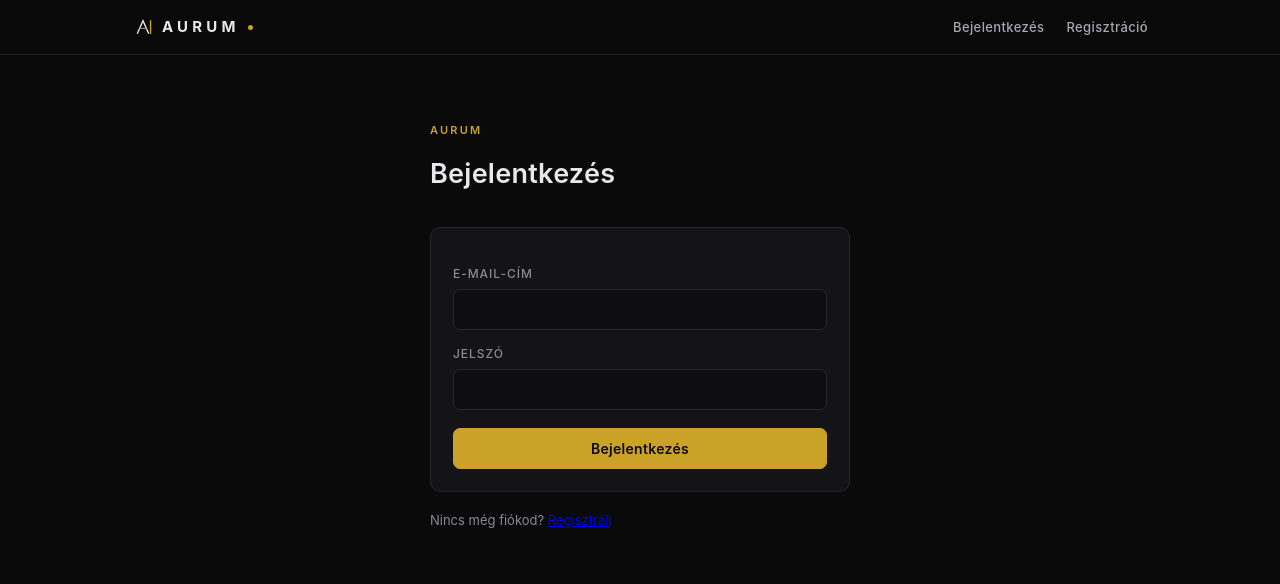
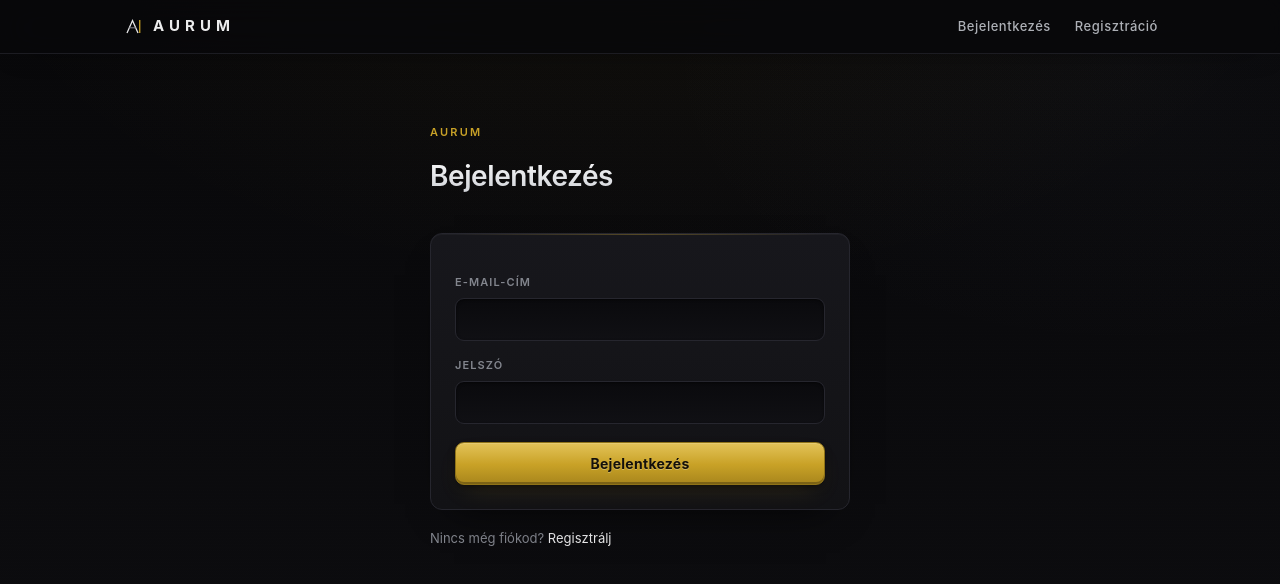
Before and after one commit to odinhunofficial-cyber/szamlafeldolgozo, a Next.js app: page /bejelentkezes in a window 1280 px wide. Shown: the top 584 px of the page. Built offline with nearby package versions, Linux system fonts and the light colour scheme; no server answers.

Commit message:
feat: prémium arculat, 3D gombok, számlák e-mailből, kimutatások

```diff
--- a/app/globals.css
+++ b/app/globals.css
@@ -1,211 +1,272 @@
 /* ============================================================
-   AURUM — márkaarculat
+   AURUM — prémium arculat
    Fekete alap · ezüst szöveg · arany hangsúly
-   Az arany KIZÁRÓLAG a hangsúlyra való: fő gomb, aktív állapot,
-   logó. Ha minden arany, semmi nem arany.
+   Az arany CSAK a fő műveletre, az aktív állapotra és a logóra.
    ============================================================ */
 
 :root {
-  /* Alap — nem tiszta fekete, mert az olcsó hatású */
-  --bg: #0a0a0b;
-  --surface: #141416;
-  --surface-2: #1b1b1f;
-  --line: #26262b;
-  --line-soft: #1f1f24;
+  --bg: #08080a;
+  --bg-2: #0d0d10;
+  --surface: #121215;
+  --surface-2: #17171c;
+  --surface-3: #1d1d23;
+  --line: #26262e;
+  --line-soft: #1c1c22;
 
-  /* Szöveg — ezüst skála */
-  --ink: #e8e8ea;
-  --ink-2: #a8a8b0;
-  --muted: #8a8a93;
+  --ink: #ececed;
+  --ink-2: #adb0b6;
+  --muted: #83868e;
+  --dim: #55585f;
 
-  /* Arany — a hangsúly */
   --gold: #c9a227;
-  --gold-soft: #e0c060;
-  --gold-dim: #6b5714;
+  --gold-2: #e3c359;
+  --gold-3: #8a6f18;
+  --gold-glow: rgba(201, 162, 39, .22);
 
-  /* Állapotok */
-  --ok: #4a9e6f;
-  --warn: #d99527;
-  --err: #c4544e;
+  --ok: #4fa87a;
+  --warn: #d99b34;
+  --err: #c9584f;
 
-  --radius: 10px;
-  --radius-sm: 7px;
+  --r: 12px;
+  --r-sm: 9px;
+  --r-lg: 18px;
+
+  --btn-hi: rgba(255,255,255,.14);
+  --btn-lo: rgba(0,0,0,.55);
 }
 
 * { box-sizing: border-box; }
 
-html { background: var(--bg); }
+html { background: var(--bg); color-scheme: dark; }
 
 body {
   margin: 0;
-  background: var(--bg);
+  min-height: 100vh;
   color: var(--ink);
-  font: 15px/1.6 "Inter", system-ui, -apple-system, "Segoe UI", Arial, sans-serif;
+  font: 15px/1.65 "Inter", system-ui, -apple-system, "Segoe UI", Arial, sans-serif;
   -webkit-font-smoothing: antialiased;
+  background:
+    radial-gradient(1100px 620px at 50% -12%, rgba(201,162,39,.055), transparent 62%),
+    radial-gradient(780px 480px at 88% 8%, rgba(140,150,175,.035), transparent 60%),
+    linear-gradient(180deg, var(--bg) 0%, var(--bg-2) 100%);
+  background-attachment: fixed;
 }
 
-/* ---------- Tipográfia ---------- */
+body::before {
+  content: "";
+  position: fixed;
+  inset: 0;
+  pointer-events: none;
+  z-index: 0;
+  opacity: .5;
+  background-image:
+    repeating-linear-gradient(0deg, rgba(255,255,255,.012) 0 1px, transparent 1px 3px);
+}
+
+.container { position: relative; z-index: 1; max-width: 1080px; margin: 0 auto; padding: 30px 22px 90px; }
 
 h1 {
-  font-size: 27px;
+  font-size: 28px;
   font-weight: 600;
-  letter-spacing: .01em;
-  margin: 0 0 6px;
+  letter-spacing: -.015em;
+  margin: 0 0 8px;
+  background: linear-gradient(180deg, #fff 0%, #c9ccd2 100%);
+  -webkit-background-clip: text;
+  background-clip: text;
+  -webkit-text-fill-color: transparent;
 }
 
 h2 {
-  font-size: 13px;
+  font-size: 12px;
   font-weight: 600;
   text-transform: uppercase;
-  letter-spacing: .12em;
+  letter-spacing: .16em;
   color: var(--muted);
-  margin: 32px 0 12px;
+  margin: 36px 0 14px;
 }
 
-h3 {
-  font-size: 15px;
-  font-weight: 600;
-  letter-spacing: .01em;
-  margin: 22px 0 8px;
+h3 { font-size: 15px; font-weight: 600; letter-spacing: -.005em; margin: 22px 0 8px; }
+
+.card {
+  position: relative;
+  background: linear-gradient(180deg, var(--surface-2) 0%, var(--surface) 100%);
+  border: 1px solid var(--line);
+  border-radius: var(--r);
+  padding: 24px;
+  margin: 16px 0;
+  box-shadow:
+    0 1px 0 rgba(255,255,255,.035) inset,
+    0 18px 40px -24px rgba(0,0,0,.9);
 }
 
-.container { max-width: 1060px; margin: 0 auto; padding: 28px 22px 80px; }
-
-/* ---------- Felület ---------- */
-
-.card {
-  background: var(--surface);
-  border: 1px solid var(--line);
-  border-radius: var(--radius);
-  padding: 22px;
-  margin: 16px 0;
+.card::before {
+  content: "";
+  position: absolute;
+  top: 0; left: 24px; right: 24px;
+  height: 1px;
+  background: linear-gradient(90deg, transparent, rgba(201,162,39,.32), transparent);
 }
 
 label {
   display: block;
-  font-size: 12px;
-  font-weight: 500;
+  font-size: 11px;
+  font-weight: 600;
   text-transform: uppercase;
-  letter-spacing: .08em;
+  letter-spacing: .1em;
   color: var(--muted);
-  margin: 14px 0 6px;
+  margin: 15px 0 7px;
 }
 
 input, select, textarea {
   width: 100%;
-  padding: 11px 13px;
+  padding: 12px 14px;
   font-size: 14px;
   font-family: inherit;
   color: var(--ink);
-  background: #0e0e10;
+  background: linear-gradient(180deg, #0a0a0d 0%, #101014 100%);
   border: 1px solid var(--line);
-  border-radius: var(--radius-sm);
+  border-radius: var(--r-sm);
   outline: none;
-  transition: border-color .15s, box-shadow .15s;
+  box-shadow: 0 1px 3px rgba(0,0,0,.5) inset;
+  transition: border-color .18s, box-shadow .18s;
 }
 
+input:hover, select:hover, textarea:hover { border-color: #35353f; }
+
 input:focus, select:focus, textarea:focus {
-  border-color: var(--gold-dim);
-  box-shadow: 0 0 0 3px rgba(201, 162, 39, .10);
+  border-color: var(--gold-3);
+  box-shadow: 0 1px 3px rgba(0,0,0,.5) inset, 0 0 0 3px var(--gold-glow);
 }
 
-input::placeholder, textarea::placeholder { color: #55555e; }
+input::placeholder, textarea::placeholder { color: var(--dim); }
 
-textarea { min-height: 88px; font-family: ui-monospace, monospace; }
+textarea { min-height: 90px; font-family: ui-monospace, monospace; }
 
-/* ---------- Gombok ---------- */
+/* ---------- 3D GOMBOK ---------- */
 
 button {
-  padding: 11px 20px;
+  position: relative;
+  padding: 12px 22px;
   font-size: 14px;
   font-family: inherit;
-  font-weight: 600;
+  font-weight: 700;
   letter-spacing: .02em;
-  color: #0a0a0b;
-  background: var(--gold);
-  border: 1px solid var(--gold);
-  border-radius: var(--radius-sm);
+  color: #14100a;
+  background: linear-gradient(180deg, var(--gold-2) 0%, var(--gold) 52%, #a8861d 100%);
+  border: 1px solid #8f7318;
+  border-radius: var(--r-sm);
   cursor: pointer;
-  transition: background .15s, border-color .15s, opacity .15s;
+  text-shadow: 0 1px 0 rgba(255,255,255,.28);
+  box-shadow:
+    0 1px 0 var(--btn-hi) inset,
+    0 -2px 0 rgba(0,0,0,.28) inset,
+    0 4px 10px -3px rgba(0,0,0,.75),
+    0 10px 26px -10px var(--gold-glow);
+  transition: transform .1s ease, box-shadow .18s, filter .18s;
+  transform: translateY(0);
 }
 
-button:hover:not(:disabled) { background: var(--gold-soft); border-color: var(--gold-soft); }
-button:disabled { opacity: .4; cursor: default; }
+button:hover:not(:disabled) {
+  filter: brightness(1.06);
+  box-shadow:
+    0 1px 0 var(--btn-hi) inset,
+    0 -2px 0 rgba(0,0,0,.28) inset,
+    0 6px 14px -3px rgba(0,0,0,.8),
+    0 14px 34px -10px var(--gold-glow);
+  transform: translateY(-1px);
+}
 
-/* A másodlagos gomb ezüst, nem arany — az arany a fő műveleté */
+button:active:not(:disabled) {
+  transform: translateY(1px);
+  box-shadow:
+    0 2px 6px rgba(0,0,0,.6) inset,
+    0 1px 0 rgba(0,0,0,.4),
+    0 0 0 transparent;
+}
+
+button:disabled { opacity: .38; cursor: default; filter: saturate(.5); }
+
 button.secondary {
-  color: var(--ink-2);
-  background: transparent;
-  border: 1px solid var(--line);
+  color: var(--ink);
+  background: linear-gradient(180deg, #26262d 0%, #1a1a20 100%);
+  border: 1px solid #3a3a45;
+  text-shadow: 0 -1px 0 rgba(0,0,0,.5);
+  box-shadow:
+    0 1px 0 rgba(255,255,255,.07) inset,
+    0 -2px 0 rgba(0,0,0,.45) inset,
+    0 3px 8px -2px rgba(0,0,0,.7);
 }
+
 button.secondary:hover:not(:disabled) {
-  background: var(--surface-2);
-  border-color: #3a3a42;
+  background: linear-gradient(180deg, #2e2e37 0%, #202027 100%);
+  border-color: #4a4a58;
+  filter: none;
+}
+
+button.secondary:active:not(:disabled) {
+  box-shadow: 0 2px 6px rgba(0,0,0,.65) inset, 0 1px 0 rgba(0,0,0,.4);
 }
 
 button.danger {
-  color: var(--err);
-  background: transparent;
-  border: 1px solid rgba(196, 84, 78, .35);
+  color: #f0d5d2;
+  background: linear-gradient(180deg, #3a1f1d 0%, #2a1615 100%);
+  border: 1px solid #5c2b28;
+  text-shadow: 0 -1px 0 rgba(0,0,0,.5);
+  box-shadow: 0 1px 0 rgba(255,255,255,.05) inset, 0 3px 8px -2px rgba(0,0,0,.7);
 }
-
-/* ---------- Elrendezés ---------- */
 
 .row { display: flex; gap: 12px; align-items: flex-end; flex-wrap: wrap; }
 .row > * { flex: 1 1 180px; }
 
-/* ---------- Címkék ---------- */
-
 .chip {
   display: inline-block;
-  padding: 3px 10px;
+  padding: 3px 11px;
   border-radius: 999px;
-  font-size: 11px;
-  font-weight: 600;
+  font-size: 10.5px;
+  font-weight: 700;
   text-transform: uppercase;
-  letter-spacing: .07em;
+  letter-spacing: .08em;
   color: var(--muted);
-  background: var(--surface-2);
+  background: linear-gradient(180deg, var(--surface-3), var(--surface-2));
   border: 1px solid var(--line);
+  box-shadow: 0 1px 0 rgba(255,255,255,.05) inset;
 }
 
-.chip.new      { color: var(--ink-2);  border-color: #33333b; }
-.chip.reviewed { color: var(--gold);   border-color: var(--gold-dim); background: rgba(201,162,39,.06); }
-.chip.exported { color: #6f6f78;       border-color: var(--line-soft); }
-.chip.warn     { color: var(--warn);   border-color: rgba(217,149,39,.35); background: rgba(217,149,39,.06); }
-
-/* ---------- Üzenetek ---------- */
+.chip.new      { color: var(--ink-2); border-color: #3a3a45; }
+.chip.reviewed { color: var(--gold-2); border-color: var(--gold-3); background: linear-gradient(180deg, rgba(201,162,39,.16), rgba(201,162,39,.06)); }
+.chip.exported { color: var(--dim); border-color: var(--line-soft); }
+.chip.warn     { color: var(--warn); border-color: rgba(217,155,52,.4); background: linear-gradient(180deg, rgba(217,155,52,.14), rgba(217,155,52,.05)); }
 
 .msg {
-  padding: 13px 15px;
-  border-radius: var(--radius-sm);
-  margin: 14px 0;
+  padding: 14px 16px;
+  border-radius: var(--r-sm);
+  margin: 15px 0;
   font-size: 14px;
   border: 1px solid var(--line);
-  background: var(--surface-2);
+  background: linear-gradient(180deg, var(--surface-2), var(--surface));
+  box-shadow: 0 8px 20px -14px rgba(0,0,0,.9);
 }
 
-.msg.error { color: #e89894; border-color: rgba(196,84,78,.35); background: rgba(196,84,78,.07); }
-.msg.ok    { color: #8fd3ab; border-color: rgba(74,158,111,.35); background: rgba(74,158,111,.07); }
-.msg.warn  { color: #e8c17a; border-color: var(--gold-dim);      background: rgba(201,162,39,.06); }
-
-/* ---------- Fejléc ---------- */
+.msg.error { color: #eda9a2; border-color: rgba(201,88,79,.4); background: linear-gradient(180deg, rgba(201,88,79,.10), rgba(201,88,79,.04)); }
+.msg.ok    { color: #94d9b1; border-color: rgba(79,168,122,.4); background: linear-gradient(180deg, rgba(79,168,122,.10), rgba(79,168,122,.04)); }
+.msg.warn  { color: #e7c483; border-color: var(--gold-3); background: linear-gradient(180deg, rgba(201,162,39,.10), rgba(201,162,39,.035)); }
 
 nav.topbar {
-  background: rgba(10, 10, 11, .88);
-  backdrop-filter: blur(12px);
-  border-bottom: 1px solid var(--line-soft);
   position: sticky;
   top: 0;
-  z-index: 10;
+  z-index: 20;
+  background: rgba(8,8,10,.82);
+  backdrop-filter: blur(18px) saturate(1.3);
+  border-bottom: 1px solid var(--line-soft);
+  box-shadow: 0 12px 30px -22px rgba(0,0,0,1);
 }
 
 nav.topbar .inner {
-  max-width: 1060px;
+  max-width: 1080px;
   margin: 0 auto;
-  padding: 15px 22px;
+  padding: 14px 22px;
   display: flex;
-  gap: 22px;
+  gap: 24px;
   align-items: center;
   flex-wrap: wrap;
 }
@@ -215,118 +276,240 @@ nav.topbar a {
   text-decoration: none;
   font-size: 13px;
   font-weight: 500;
-  letter-spacing: .03em;
-  transition: color .15s;
+  letter-spacing: .04em;
+  transition: color .16s;
 }
 
-nav.topbar a:hover { color: var(--gold); }
+nav.topbar a:hover { color: var(--gold-2); }
 
-/* A logó: ritkított nagybetű, ezüst, arany ponttal */
+a { color: var(--ink); text-decoration: none; }
+a:hover { color: var(--gold-2); }
+
 nav.topbar .brand {
+  display: inline-flex;
+  align-items: center;
+  gap: 10px;
   font-size: 15px;
   font-weight: 700;
-  letter-spacing: .28em;
+  letter-spacing: .34em;
+  text-transform: uppercase;
   color: var(--ink);
-  text-transform: uppercase;
-  margin-right: 10px;
-  display: inline-flex;
-  align-items: center;
-  gap: 8px;
+  margin-right: 8px;
 }
 
-nav.topbar .brand::after {
-  content: "";
-  width: 5px;
-  height: 5px;
-  border-radius: 50%;
-  background: var(--gold);
-}
-
+nav.topbar .brand:hover { color: var(--ink); }
 nav.topbar .spacer { flex: 1; }
-
-/* ---------- Táblázat ---------- */
 
 table { width: 100%; border-collapse: collapse; font-size: 14px; }
 
 th {
   text-align: left;
-  padding: 10px;
-  font-size: 11px;
-  font-weight: 600;
+  padding: 11px 10px;
+  font-size: 10.5px;
+  font-weight: 700;
   text-transform: uppercase;
-  letter-spacing: .09em;
+  letter-spacing: .11em;
   color: var(--muted);
   border-bottom: 1px solid var(--line);
 }
 
 td {
-  padding: 12px 10px;
+  padding: 13px 10px;
   border-bottom: 1px solid var(--line-soft);
   color: var(--ink);
+  transition: background .14s;
 }
 
-tbody tr:hover td { background: rgba(255,255,255,.014); }
+tbody tr:hover td { background: rgba(201,162,39,.028); }
 
-td.num, th.num {
-  text-align: right;
-  font-variant-numeric: tabular-nums;
-  letter-spacing: .01em;
-}
-
-/* ---------- Segédosztályok ---------- */
+td.num, th.num { text-align: right; font-variant-numeric: tabular-nums; letter-spacing: .012em; }
 
 .muted { color: var(--muted); }
 .small { font-size: 13px; }
 
-/* A főoldal hős sora */
 .hero {
-  padding: 56px 0 32px;
+  position: relative;
+  padding: 68px 0 44px;
   border-bottom: 1px solid var(--line-soft);
-  margin-bottom: 8px;
+  margin-bottom: 10px;
 }
 
 .hero .eyebrow {
-  font-size: 11px;
-  font-weight: 600;
+  display: inline-block;
+  font-size: 10.5px;
+  font-weight: 700;
   text-transform: uppercase;
-  letter-spacing: .2em;
-  color: var(--gold);
-  margin-bottom: 14px;
+  letter-spacing: .24em;
+  color: var(--gold-2);
+  margin-bottom: 18px;
+  padding: 5px 14px;
+  border: 1px solid var(--gold-3);
+  border-radius: 999px;
+  background: linear-gradient(180deg, rgba(201,162,39,.10), rgba(201,162,39,.03));
+  box-shadow: 0 0 26px -8px var(--gold-glow);
 }
 
 .hero h1 {
-  font-size: 40px;
+  font-size: 46px;
   font-weight: 500;
-  letter-spacing: .02em;
-  line-height: 1.15;
-  margin: 0 0 14px;
-  max-width: 620px;
+  letter-spacing: -.028em;
+  line-height: 1.1;
+  margin: 0 0 18px;
+  max-width: 700px;
 }
 
 .hero p {
   color: var(--ink-2);
-  font-size: 16px;
-  max-width: 560px;
-  margin: 0 0 28px;
+  font-size: 17px;
+  max-width: 580px;
+  margin: 0 0 32px;
 }
 
-/* Ejtőzóna a feltöltéshez */
 .dropzone {
-  border: 1px dashed var(--gold-dim);
-  border-radius: var(--radius);
-  padding: 44px 22px;
+  position: relative;
+  border: 1.5px dashed var(--gold-3);
+  border-radius: var(--r-lg);
+  padding: 52px 24px;
   text-align: center;
   color: var(--muted);
-  background: rgba(201,162,39,.025);
-  transition: border-color .15s, background .15s;
+  background:
+    radial-gradient(560px 200px at 50% 0%, rgba(201,162,39,.07), transparent 70%),
+    linear-gradient(180deg, var(--surface-2), var(--surface));
+  box-shadow: 0 20px 50px -34px rgba(0,0,0,1);
+  transition: border-color .18s, background .18s, transform .18s;
+  cursor: pointer;
 }
 
-.dropzone:hover { border-color: var(--gold); background: rgba(201,162,39,.05); }
-.dropzone strong { display: block; color: var(--ink); font-size: 16px; margin-bottom: 6px; }
+.dropzone:hover {
+  border-color: var(--gold);
+  transform: translateY(-1px);
+  background:
+    radial-gradient(560px 200px at 50% 0%, rgba(201,162,39,.12), transparent 70%),
+    linear-gradient(180deg, var(--surface-3), var(--surface-2));
+}
 
-/* Elkülönítő arany vonal */
+.dropzone strong { display: block; color: var(--ink); font-size: 17px; margin-bottom: 7px; letter-spacing: -.01em; }
+
 .rule {
   height: 1px;
-  background: linear-gradient(90deg, var(--gold-dim), transparent);
-  margin: 26px 0;
+  background: linear-gradient(90deg, transparent, var(--gold-3), transparent);
+  margin: 30px 0;
+  opacity: .7;
 }
+
+.stats { display: flex; gap: 14px; flex-wrap: wrap; margin: 22px 0; }
+
+.stat {
+  flex: 1 1 190px;
+  position: relative;
+  padding: 20px 20px 18px;
+  border-radius: var(--r);
+  border: 1px solid var(--line);
+  background: linear-gradient(180deg, var(--surface-2), var(--surface));
+  box-shadow: 0 1px 0 rgba(255,255,255,.035) inset, 0 16px 36px -26px rgba(0,0,0,1);
+  overflow: hidden;
+}
+
+.stat::after {
+  content: "";
+  position: absolute;
+  top: 0; left: 0; right: 0;
+  height: 2px;
+  background: linear-gradient(90deg, transparent, var(--gold), transparent);
+  opacity: .55;
+}
+
+.stat .k { font-size: 10.5px; font-weight: 700; text-transform: uppercase; letter-spacing: .12em; color: var(--muted); }
+.stat .v {
+  font-size: 26px;
+  font-weight: 600;
+  letter-spacing: -.02em;
+  margin-top: 8px;
+  font-variant-numeric: tabular-nums;
+  background: linear-gradient(180deg, #fff, #b9bcc4);
+  -webkit-background-clip: text;
+  background-clip: text;
+  -webkit-text-fill-color: transparent;
+}
+.stat .u { font-size: 12px; color: var(--dim); margin-top: 3px; }
+
+.grid { display: grid; grid-template-columns: repeat(auto-fit, minmax(250px, 1fr)); gap: 14px; margin: 20px 0; }
+
+.feature {
+  position: relative;
+  padding: 22px;
+  border-radius: var(--r);
+  border: 1px solid var(--line);
+  background: linear-gradient(180deg, var(--surface-2), var(--surface));
+  box-shadow: 0 1px 0 rgba(255,255,255,.035) inset, 0 16px 36px -26px rgba(0,0,0,1);
+}
+
+.feature .ic {
+  display: inline-flex;
+  align-items: center;
+  justify-content: center;
+  width: 34px; height: 34px;
+  border-radius: 9px;
+  margin-bottom: 14px;
+  font-size: 15px;
+  color: var(--gold-2);
+  border: 1px solid var(--gold-3);
+  background: linear-gradient(180deg, rgba(201,162,39,.14), rgba(201,162,39,.04));
+  box-shadow: 0 1px 0 rgba(255,255,255,.07) inset;
+}
+
+.feature h3 { margin: 0 0 7px; font-size: 15px; }
+.feature p { margin: 0; font-size: 13.5px; color: var(--ink-2); line-height: 1.6; }
+.feature .tag {
+  position: absolute; top: 16px; right: 16px;
+  font-size: 9.5px; font-weight: 700; letter-spacing: .1em; text-transform: uppercase;
+  color: var(--gold-2);
+  padding: 3px 9px; border-radius: 999px;
+  border: 1px solid var(--gold-3);
+  background: rgba(201,162,39,.08);
+}
+
+.tabs { display: flex; gap: 6px; flex-wrap: wrap; margin: 22px 0 4px; padding: 5px; border-radius: 12px; border: 1px solid var(--line-soft); background: rgba(255,255,255,.014); }
+
+.tab {
+  position: relative;
+  padding: 9px 17px;
+  font-size: 13px;
+  font-weight: 600;
+  letter-spacing: .03em;
+  border: 1px solid transparent;
+  border-radius: 8px;
+  background: transparent;
+  color: var(--muted);
+  cursor: pointer;
+  transition: color .16s, background .16s, box-shadow .16s;
+  box-shadow: none;
+  text-shadow: none;
+}
+
+.tab:hover:not(.on) { color: var(--ink-2); background: rgba(255,255,255,.03); box-shadow: none; transform: none; filter: none; }
+
+.tab.on {
+  color: var(--gold-2);
+  background: linear-gradient(180deg, rgba(201,162,39,.15), rgba(201,162,39,.05));
+  border-color: var(--gold-3);
+  box-shadow: 0 1px 0 rgba(255,255,255,.06) inset, 0 4px 14px -8px var(--gold-glow);
+  text-shadow: none;
+}
+
+footer.site {
+  margin-top: 60px;
+  padding-top: 26px;
+  border-top: 1px solid var(--line-soft);
+  display: flex;
+  gap: 18px;
+  flex-wrap: wrap;
+  align-items: center;
+  font-size: 12px;
+  color: var(--dim);
+}
+
+footer.site .brand-min {
+  display: inline-flex; align-items: center; gap: 8px;
+  letter-spacing: .3em; text-transform: uppercase; font-weight: 700; font-size: 11px; color: var(--muted);
+}
--- a/components/Nav.tsx
+++ b/components/Nav.tsx
@@ -6,14 +6,12 @@ import { useRouter } from "next/navigation";
 import { createClient } from "@/lib/supabase/client";
 import { Logo } from "./Logo";
 
-// A logó: AURUM, ritkított nagybetűvel, arany ponttal.
 export function Nav() {
   const [email, setEmail] = useState<string | null>(null);
   const [ready, setReady] = useState(false);
   const router = useRouter();
 
   useEffect(() => {
-    // Ha az env-változók hiányoznak, a kliens létrehozása hibát dobna.
     if (!process.env.NEXT_PUBLIC_SUPABASE_URL) {
       setReady(true);
       return;
@@ -43,15 +41,14 @@ export function Nav() {
   return (
     <nav className="topbar">
       <div className="inner">
-        <Link href="/" className="brand">
-          <Logo size={22} />
-          Aurum
-        </Link>
+        <Link href="/" className="brand"><Logo size={21} />Aurum</Link>
 
         {email && (
           <>
             <Link href="/cegek">Cégek</Link>
             <Link href="/feltoltes">Feltöltés</Link>
+            <Link href="/inbox">Postafiók</Link>
+            <Link href="/megnyitas">Kimutatások</Link>
             <Link href="/export">Export</Link>
           </>
         )}
@@ -61,9 +58,7 @@ export function Nav() {
         {ready && email ? (
           <>
             <span className="small muted">{email}</span>
-            <button className="secondary" onClick={signOut}>
-              Kijelentkezés
-            </button>
+            <button className="secondary" onClick={signOut}>Kijelentkezés</button>
           </>
         ) : (
           ready && (
```
Also changed, not shown: app/cegek/[id]/NavTabs.tsx (+2 -10 lines), app/page.tsx (+57 -54 lines), vercel.json (added).
